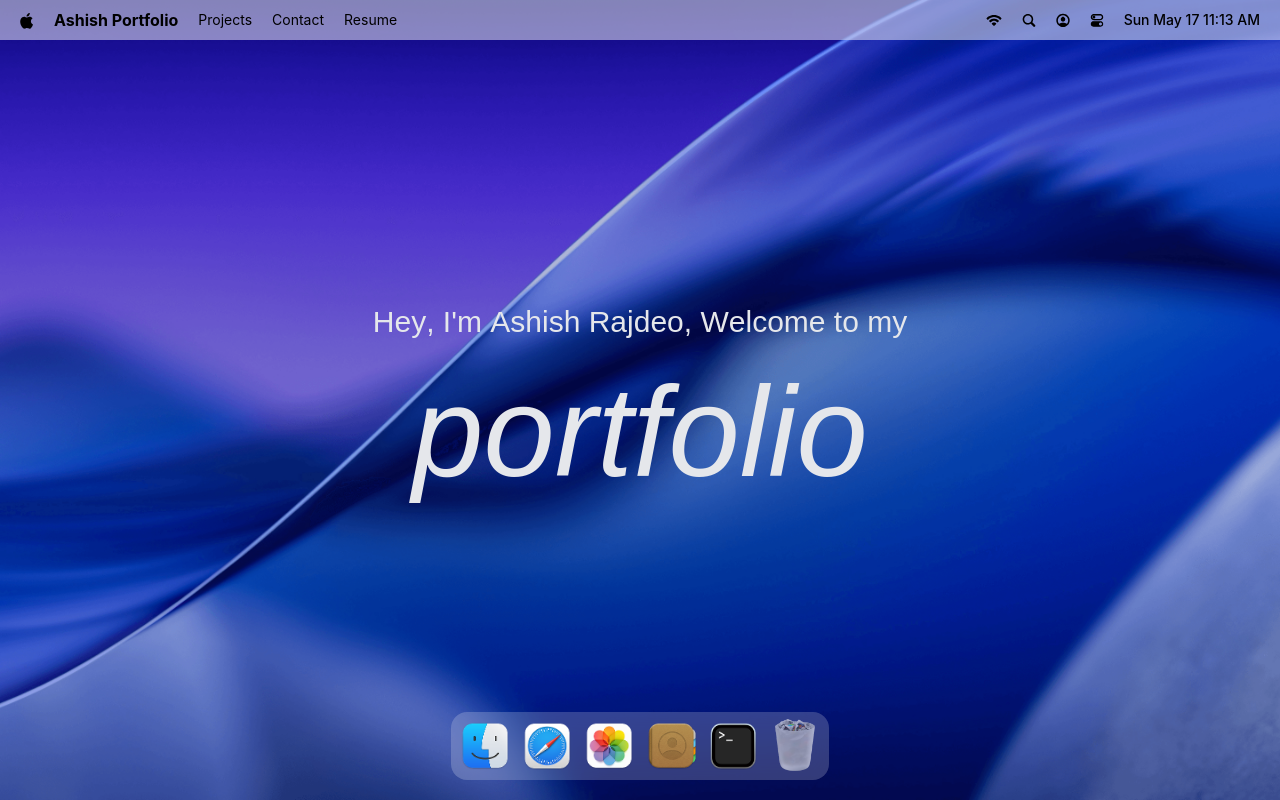
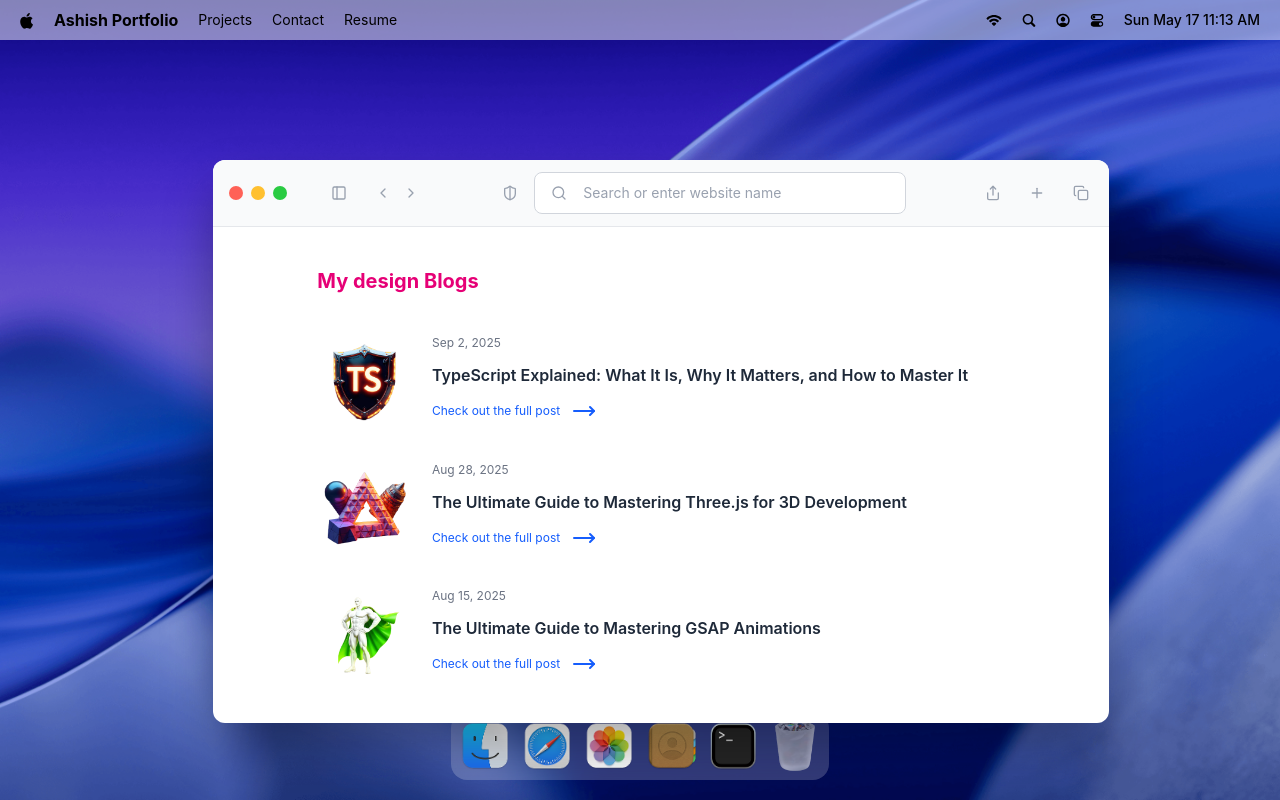
Before and after one commit to AshishRajdeo/portfolio, a React (Vite) app: page / in a window 1280 px wide. Both pictures are taken after a click on the button 547 px from the left and 746 px from the top of the page. Built offline with nearby package versions, Linux system fonts and the light colour scheme.

Commit message:
Implement blog and Safari window

```diff
--- a/src/App.jsx
+++ b/src/App.jsx
@@ -4,7 +4,7 @@
 
 
 import { Dock, Navbar, Welcome } from '#components'
-import { Terminal } from '#windows';
+import { Safari, Terminal } from '#windows';
 
 gsap.registerPlugin(Draggable);
 
@@ -16,6 +16,7 @@
       <Dock />
 
       <Terminal />
+      <Safari />
     </main>
   )
 }
--- a/src/index.css
+++ b/src/index.css
@@ -71,7 +71,7 @@
   }
 
   #welcome {
-    @apply text-gray-200 flex flex-col justify-center items-center absolute top-1/2 left-1/2 -translate-x-1/2 -translate-y-1/2 select-none max-sm:h-screen max-sm:w-full max-sm:px-10;
+    @apply text-gray-100 flex flex-col justify-center items-center absolute top-1/2 left-1/2 -translate-x-1/2 -translate-y-1/2 select-none max-sm:h-screen max-sm:w-full max-sm:px-10;
 
     .small-screen {
       @apply sm:hidden m-7 bg-red-300/20 backdrop-blur-lg p-3 rounded-md absolute top-10;
--- /dev/null
+++ b/src/windows/Safari.jsx
@@ -0,0 +1,65 @@
+import { WindowControls } from '#components'
+import { blogPosts } from '#constants';
+import WindowWrapper from '#hoc/WindowWrapper';
+import { PanelLeft, Share, ShieldHalf, ChevronLeft, ChevronRight, Search, Plus, Copy, MoveRight } from 'lucide-react';
+
+
+const Safari = () => {
+  return (
+    <>
+    <div id="window-header">
+        <WindowControls target="safari"/>
+
+        <PanelLeft className='ml-10 icon'/>
+
+        <div className='flex items-center gap-1 ml-5'>
+            <ChevronLeft className='icon' />
+            <ChevronRight className='icon'/>
+        </div>
+
+        <div className='flex-1 flex-center gap-3'>
+            <ShieldHalf className='icon'/>
+            <div className='search'>
+                <Search className="icon"/>
+
+                <input
+                type="text"
+                placeholder='Search or enter website name'
+                className='flex-1'
+                 />
+            </div>
+        </div>
+        <div className='flex items-center gap-5'>
+            <Share className='icon'/>
+            <Plus className='icon'/>
+            <Copy className='icon'/>
+        </div>
+    </div>
+            <div className='blog'>
+            <h2>
+                My design Blogs
+            </h2>
+            <div className='space-y-8'>
+                {
+                    blogPosts.map(({ id, image, title, date, link }) => (
+                        <div key={id} className='blog-post'>
+                            <div className='col-span-2'>
+                                <img src={image} alt={title} />
+                            </div>
+                            <div className='content'>
+                                <p>{date}</p>
+                                <h3>{title}</h3>
+                                <a href={link} target="_blank" rel="noopener noreferrer">Check out the full post <MoveRight className='icon-hover'/>
+                                </a>
+                            </div>
+                        </div>
+                    ))}
+            </div>
+        </div>
+    </>
+  );
+};
+
+const SafariWindow = WindowWrapper(Safari, "safari");
+
+export default SafariWindow;
--- a/src/windows/index.js
+++ b/src/windows/index.js
@@ -1,5 +1,7 @@
 import Terminal from "#windows/Terminal";
+import Safari from "#windows/Safari";
 
 export {
     Terminal,
+    Safari,
 }
```
